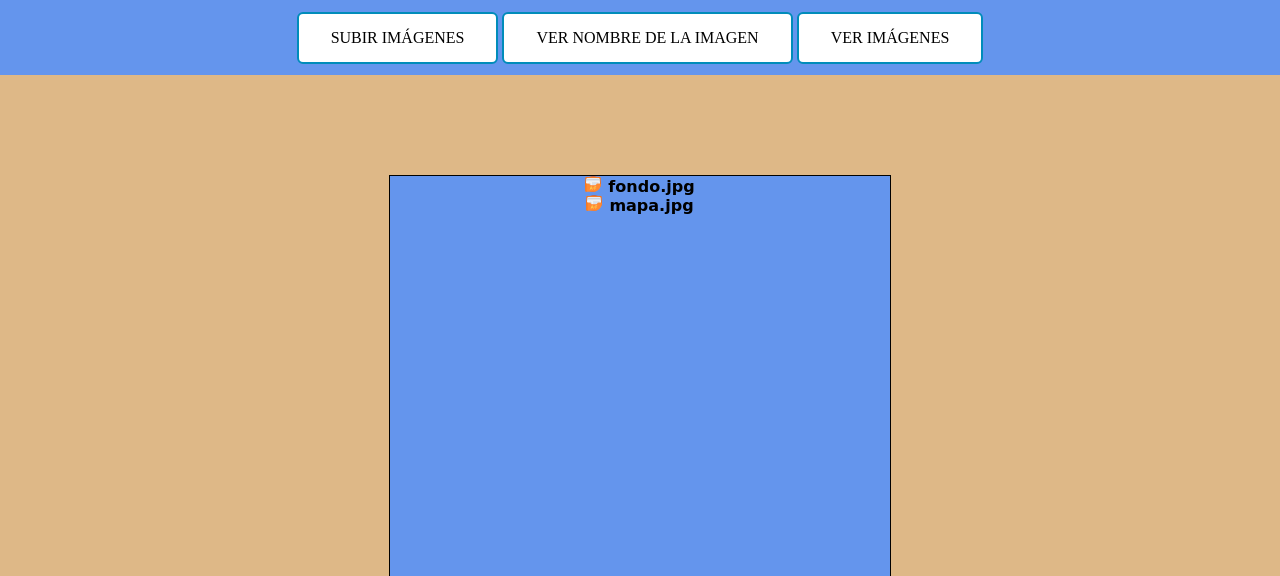
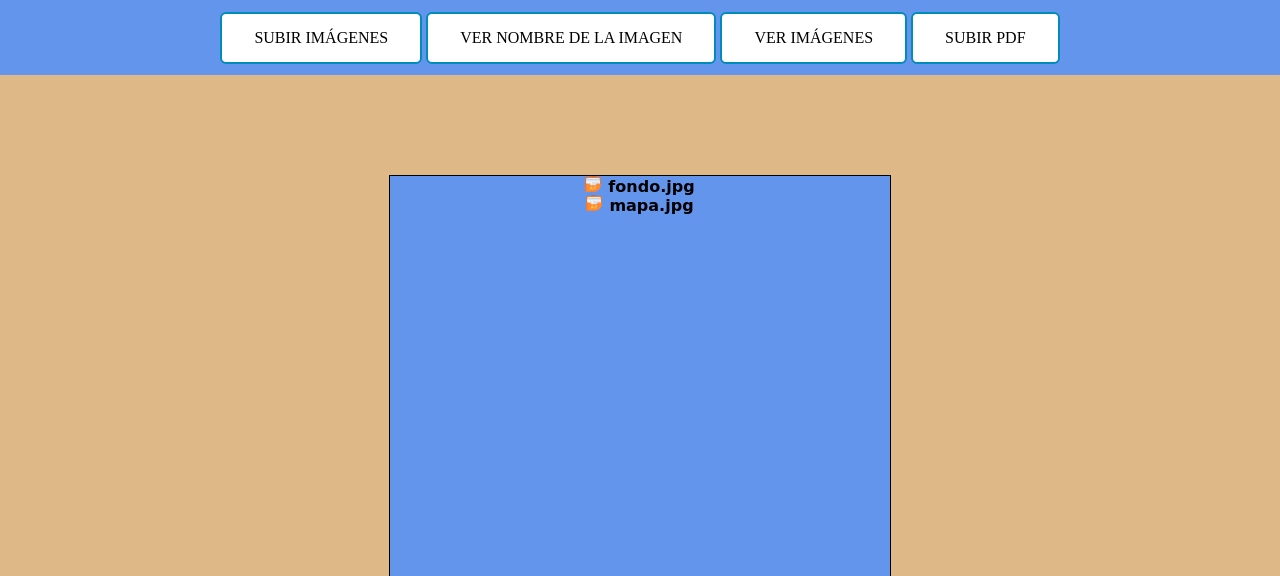
Before and after one commit to kiliann/subidaArchivoAlServidor, a PHP site: page /verImagenes.php in a window 1280 px wide. Shown: the top 576 px of the page. Run offline with PHP 8.4, Linux system fonts and the light colour scheme.

Commit message:
v3 Acabado

```diff
--- a/v3/verImagenes.php
+++ b/v3/verImagenes.php
@@ -17,6 +17,7 @@ $metodos = new Metodos();
     <a href="index.php">Subir Imágenes</a>
     <a href="verNombreImagenes.php"> Ver nombre de la imagen</a>
     <a href="verImagenes.php">Ver Imágenes</a>
+    <a href="subirPdf.php">Subir PDF</a>
 </nav>
 
 <div class="contenido">
--- a/v3/verNombreImagenes.php
+++ b/v3/verNombreImagenes.php
@@ -17,6 +17,7 @@ $metodos = new Metodos();
     <a href="index.php">Subir Imágenes</a>
     <a href="verNombreImagenes.php"> Ver nombre de la imagen</a>
     <a href="verImagenes.php">Ver Imágenes</a>
+    <a href="subirPdf.php">Subir PDF</a>
 </nav>
 
 <?php
```
